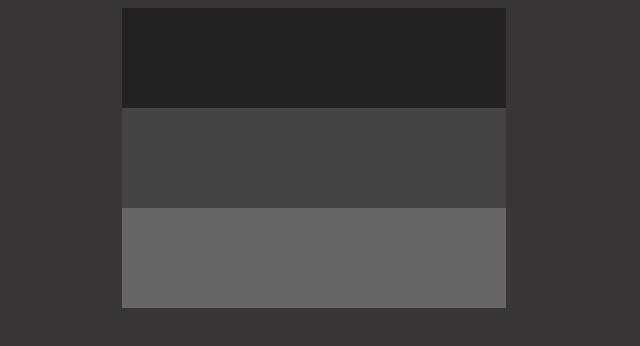
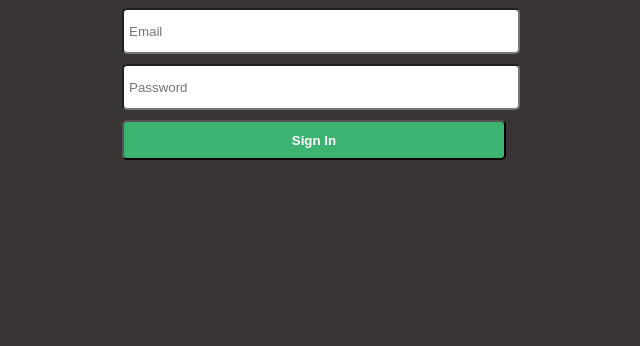
Before and after one commit to ddyrcz/RegistrationPage, a website: page public/index.html in a window 1280 px wide. Shown: the whole page, without its empty margins (334-974 px from the left). Drawn offline with Linux system fonts and the light colour scheme.

Commit message:
Input with watermarks

```diff
--- a/public/index.html
+++ b/public/index.html
@@ -11,11 +11,11 @@
 </head>
 
 <body>
-    <div id='form'>
-        <div id='email'></div>
-        <div id='password'></div>
-        <div id='confirm'></div>
-    </div>
+    <form>
+        <input type="text" id='email' placeholder="Email"><br>
+        <input type="text" id='password' placeholder="Password"><br>
+        <input type="submit" id='confirm' value="Sign In">
+    </form>
 </body>
 
 </html>
--- a/public/style.css
+++ b/public/style.css
@@ -4,26 +4,42 @@ body{
     height: 100%;
 }
 
-#form{
+form{
     width: 30%;
-    height: 300px;
+    height: 120px;
     margin: auto;
 }
 
 #email{
     width: 100%;
-    height: 100px;
-    background-color: #222222;
+    height: 40px;
+
+    background-color: white;
 }
 
 #password{
     width: 100%;
-    height: 100px;
-    background-color: #444444;
+    height: 40px;
+    background-color: white;
 }
 
 #confirm{
     width: 100%;
-    height: 100px;
-    background-color: #666666;
+    height: 40px;
+    color: white;
+    font-weight: bold;
+    background-color: mediumseagreen;
+
 }
+
+#confirm:hover{
+    background-color: #2ba366;
+}
+
+input
+{
+    padding-left: 5px;
+    padding-right: 5px;
+    margin-bottom: 10px;
+    border-radius: 5px;
+}
```
